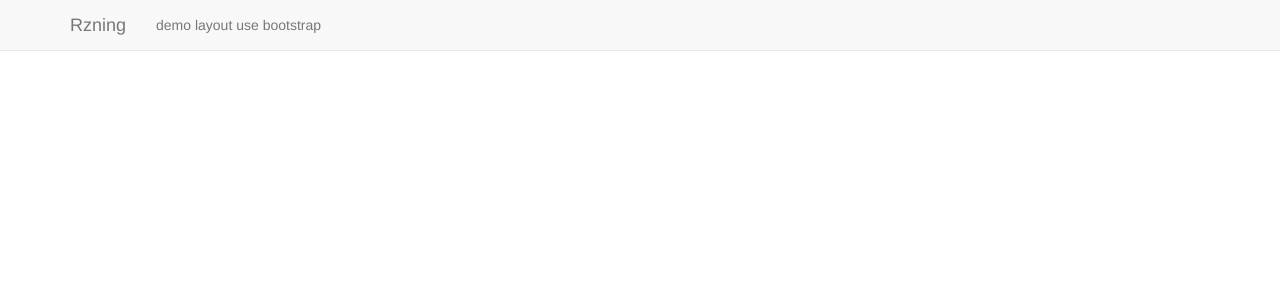
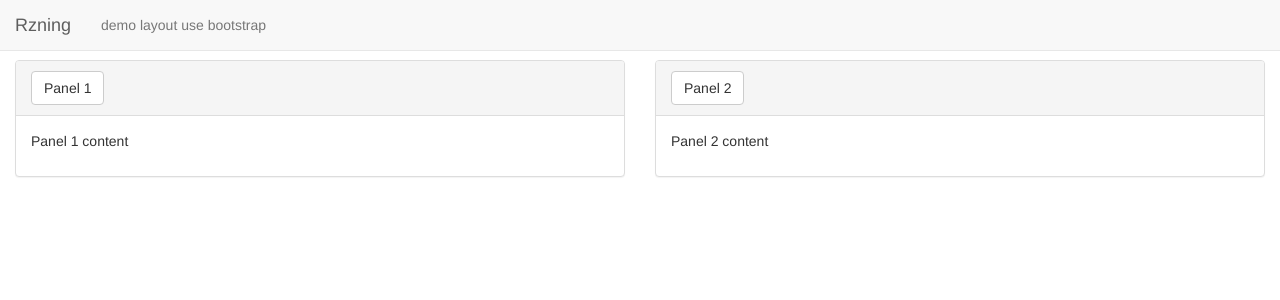
Before and after one commit to rzning/demo, a Jekyll site: the page built from _samples/test-bootstrap-demo/index.html, in a window 1280 px wide. Shown: the top 300 px of the page. Built offline with Jekyll 4.4.1, drawn with Linux system fonts in a browser that asks for light colours.

Commit message:
Updated : layout demo.bootstrap

```diff
--- a/_layouts/demo.bootstrap.html
+++ b/_layouts/demo.bootstrap.html
@@ -9,7 +9,7 @@
 </head>
 <body>
   <nav class="navbar navbar-default navbar-fixed-top">
-    <div class="container">
+    <div class="container-fluid">
       <div class="navbar-header logo">
         <a class="navbar-brand" href="http://rzning.com">Rzning</a>
       </div>
@@ -18,6 +18,31 @@
       </ul>
     </div>
   </nav>
+  <div style="height:60px;"></div>
+  <div class="container-fluid">
+    <div class="row">
+      <div class="col-sm-6">
+        <div class="panel panel-default">
+          <div class="panel-heading">
+            <button class="btn btn-default">Panel 1</button>
+          </div>
+          <div class="panel-body">
+            <p>Panel 1 content</p>
+          </div>
+        </div>
+      </div>
+      <div class="col-sm-6">
+        <div class="panel panel-default">
+          <div class="panel-heading">
+            <button class="btn btn-default">Panel 2</button>
+          </div>
+          <div class="panel-body">
+            <p>Panel 2 content</p>
+          </div>
+        </div>
+      </div>
+    </div>
+  </div>
 {{ content }}
 </body>
 </html>
```
